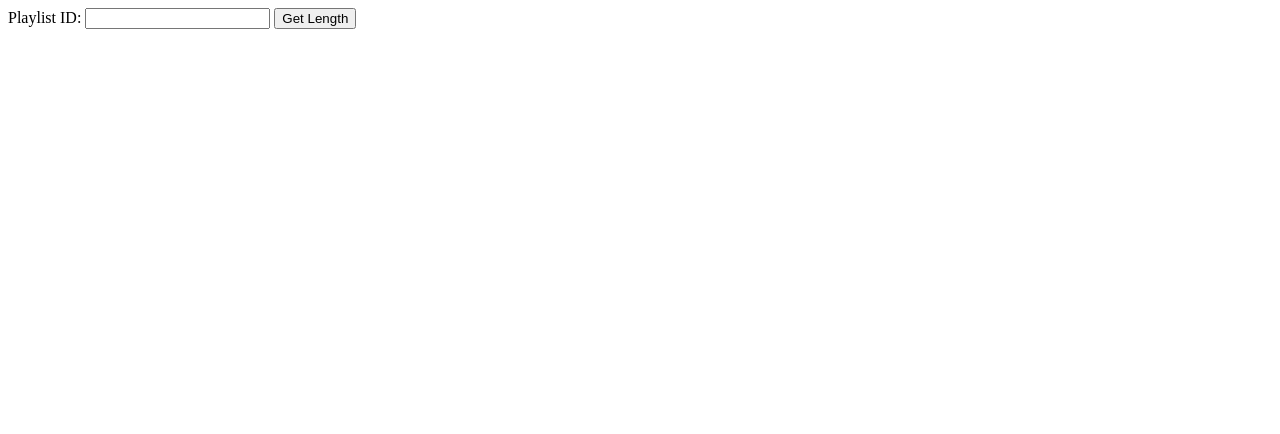
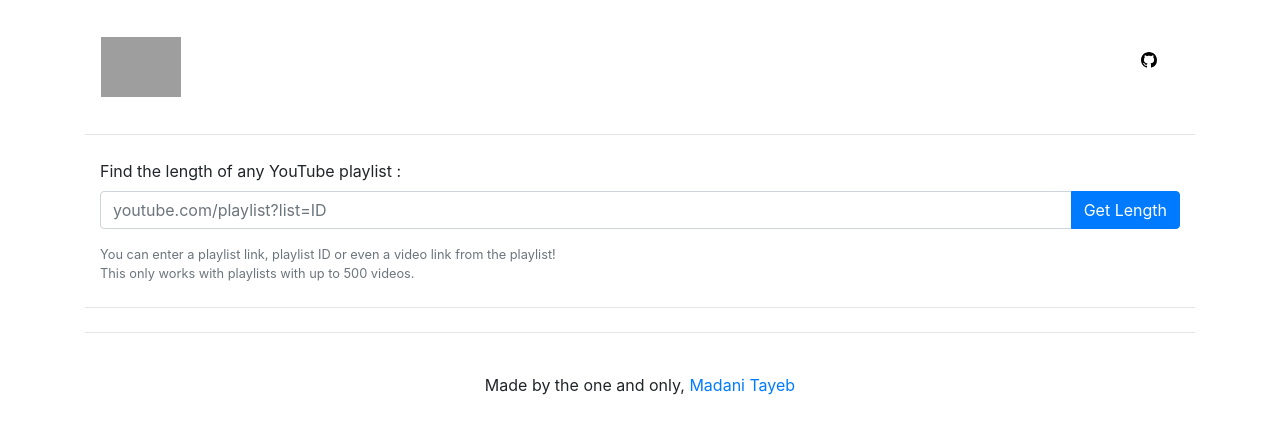
Before and after one commit to 1mt4y/Youtube-Playlist-Length, a Flask app: page / in a window 1280 px wide. Shown: the top 434 px of the page. Run offline with Flask 2, Linux system fonts and the light colour scheme; some libraries are stand-ins or nearby versions; grey boxes are pictures that could not be loaded.

Commit message:
Updated the styles

```diff
--- a/youtube_playlist_length/templates/index.html
+++ b/youtube_playlist_length/templates/index.html
@@ -1,19 +1,67 @@
-<!DOCTYPE html>
+
+<!doctype html>
 <html lang="en">
-<head>
-    <meta charset="UTF-8">
-    <meta http-equiv="X-UA-Compatible" content="IE=edge">
-    <meta name="viewport" content="width=device-width, initial-scale=1.0">
-    <title>Document</title>
-</head>
-<body>
-    <form action="/" method="post">
-        <label for="playlist_id">Playlist ID: </label>
-        <input type="text" name="playlist_id" id="playlist_id">
-        <input type="submit" value="Get Length">
-    </form>
-    {% if data %}
-    <h1>{{ data }}</h1>
-    {% endif %}
-</body>
+    <head>
+        <!-- Required meta tags -->
+        <meta charset="utf-8">
+        <meta name="viewport" content="width=device-width, initial-scale=1, shrink-to-fit=no">
+        <script src="https://kit.fontawesome.com/b9b97931ac.js" crossorigin="anonymous"></script>
+        <!-- Bootstrap CSS -->
+        <link rel="stylesheet" href="https://stackpath.bootstrapcdn.com/bootstrap/4.4.1/css/bootstrap.min.css" integrity="sha384-Vkoo8x4CGsO3+Hhxv8T/Q5PaXtkKtu6ug5TOeNV6gBiFeWPGFN9MuhOf23Q9Ifjh" crossorigin="anonymous">
+        <script async src="https://www.googletagmanager.com/gtag/js?id=UA-126277658-2"></script>
+        <script>
+            window.dataLayer = window.dataLayer || [];
+            function gtag(){dataLayer.push(arguments);}
+            gtag('js', new Date());
+
+            gtag('config', 'UA-126277658-2');
+        </script>
+        <script async="async" data-cfasync="false" src="//pl15800819.toprevenuenetwork.com/4a026dc80759484ad2fe6f56f58877de/invoke.js"></script>
+        <title>Youtube Playlist Length</title>
+        <link rel="icon" href="https://i.imgur.com/i3wOFEs.png">
+    </head>
+    <body>
+        <div class="container mt-4">
+            <nav class="mb-4 navbar navbar-expand-lg navbar-light">
+                <a class="navbar-brand" href="https://ytplaylist-len.herokuapp.com/"><img src="https://i.imgur.com/PjcsUXm.png" height="60" alt=""></a>
+                <ul class="navbar-nav ml-auto">
+                    <li class="nav-item active">
+                        <a class="nav-link" href="https://github.com/MadaniTayeb/Youtube-Playlist-Length">
+                            <svg xmlns="http://www.w3.org/2000/svg" width="30" height="30 fill="currentColor " class="bi bi-github" viewBox="0 0 30 30">
+                                <path d="M8 0C3.58 0 0 3.58 0 8c0 3.54 2.29 6.53 5.47 7.59.4.07.55-.17.55-.38 0-.19-.01-.82-.01-1.49-2.01.37-2.53-.49-2.69-.94-.09-.23-.48-.94-.82-1.13-.28-.15-.68-.52-.01-.53.63-.01 1.08.58 1.23.82.72 1.21 1.87.87 2.33.66.07-.52.28-.87.51-1.07-1.78-.2-3.64-.89-3.64-3.95 0-.87.31-1.59.82-2.15-.08-.2-.36-1.02.08-2.12 0 0 .67-.21 2.2.82.64-.18 1.32-.27 2-.27.68 0 1.36.09 2 .27 1.53-1.04 2.2-.82 2.2-.82.44 1.1.16 1.92.08 2.12.51.56.82 1.27.82 2.15 0 3.07-1.87 3.75-3.65 3.95.29.25.54.73.54 1.48 0 1.07-.01 1.93-.01 2.2 0 .21.15.46.55.38A8.012 8.012 0 0 0 16 8c0-4.42-3.58-8-8-8z"/>
+                            </svg>
+                        </a>
+                    </li>
+                </ul>
+            </nav>
+            <hr class="my-4">
+            <div class="container">
+                <form method="POST">
+                    <label> Find the length of any YouTube playlist : </label>
+                    <div class="input-group mb-3">
+                        <input type="text" class="form-control" placeholder="youtube.com/playlist?list=ID" name="search_string">
+                        <div class="input-group-append">
+                            <button type="submit" class="btn btn-primary">Get Length</button>
+                        </div>
+                    </div>
+                    <small id="emailHelp" class="form-text text-muted">
+                        You can enter a playlist link, playlist ID or even a video link from the playlist!
+                        <br> This only works with playlists with up to 500 videos.
+                    </small>
+                </form>
+            </div>
+            <hr class="my-4">
+
+            <hr class="my-4">
+            <footer class="page-footer font-small cyan darken-3">
+                <div class="footer-copyright text-center py-3">
+                    Made by the one and only,  <a href="https://github.com/MadaniTayeb/"> Madani Tayeb</a>
+            </footer>
+        </div>
+        <!-- Optional JavaScript -->
+        <!-- jQuery first, then Popper.js, then Bootstrap JS -->
+        <script src="https://code.jquery.com/jquery-3.4.1.slim.min.js" integrity="sha384-J6qa4849blE2+poT4WnyKhv5vZF5SrPo0iEjwBvKU7imGFAV0wwj1yYfoRSJoZ+n" crossorigin="anonymous"></script>
+        <script src="https://cdn.jsdelivr.net/npm/popper.js@1.16.0/dist/umd/popper.min.js" integrity="sha384-Q6E9RHvbIyZFJoft+2mJbHaEWldlvI9IOYy5n3zV9zzTtmI3UksdQRVvoxMfooAo" crossorigin="anonymous"></script>
+        <script src="https://stackpath.bootstrapcdn.com/bootstrap/4.4.1/js/bootstrap.min.js" integrity="sha384-wfSDF2E50Y2D1uUdj0O3uMBJnjuUD4Ih7YwaYd1iqfktj0Uod8GCExl3Og8ifwB6" crossorigin="anonymous"></script>
+    </body>
 </html>
```
